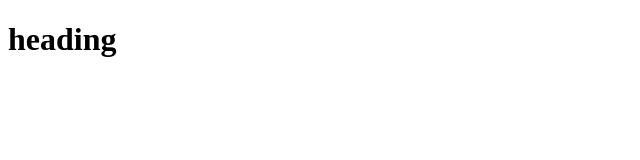
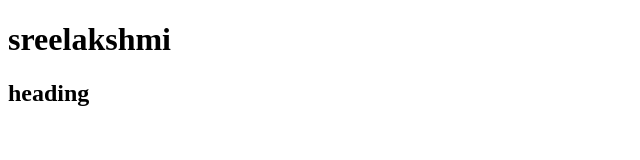
Before and after one commit to Sreelakshmiajit/contribution, a plain HTML site: page contribution index/index.html in a window 1280 px wide. Shown: the whole page, without its empty margins (0-640 px from the left). Drawn offline with Linux system fonts and the light colour scheme.

Commit message:
index.html

```diff
--- a/index.html
+++ b/contribution index/index.html
@@ -6,6 +6,7 @@
     <title>Document</title>
 </head>
 <body>
-    <h1>heading</h1>
+    <h1>sreelakshmi</h1>
+    <h2>heading</h2>
 </body>
 </html>
```
